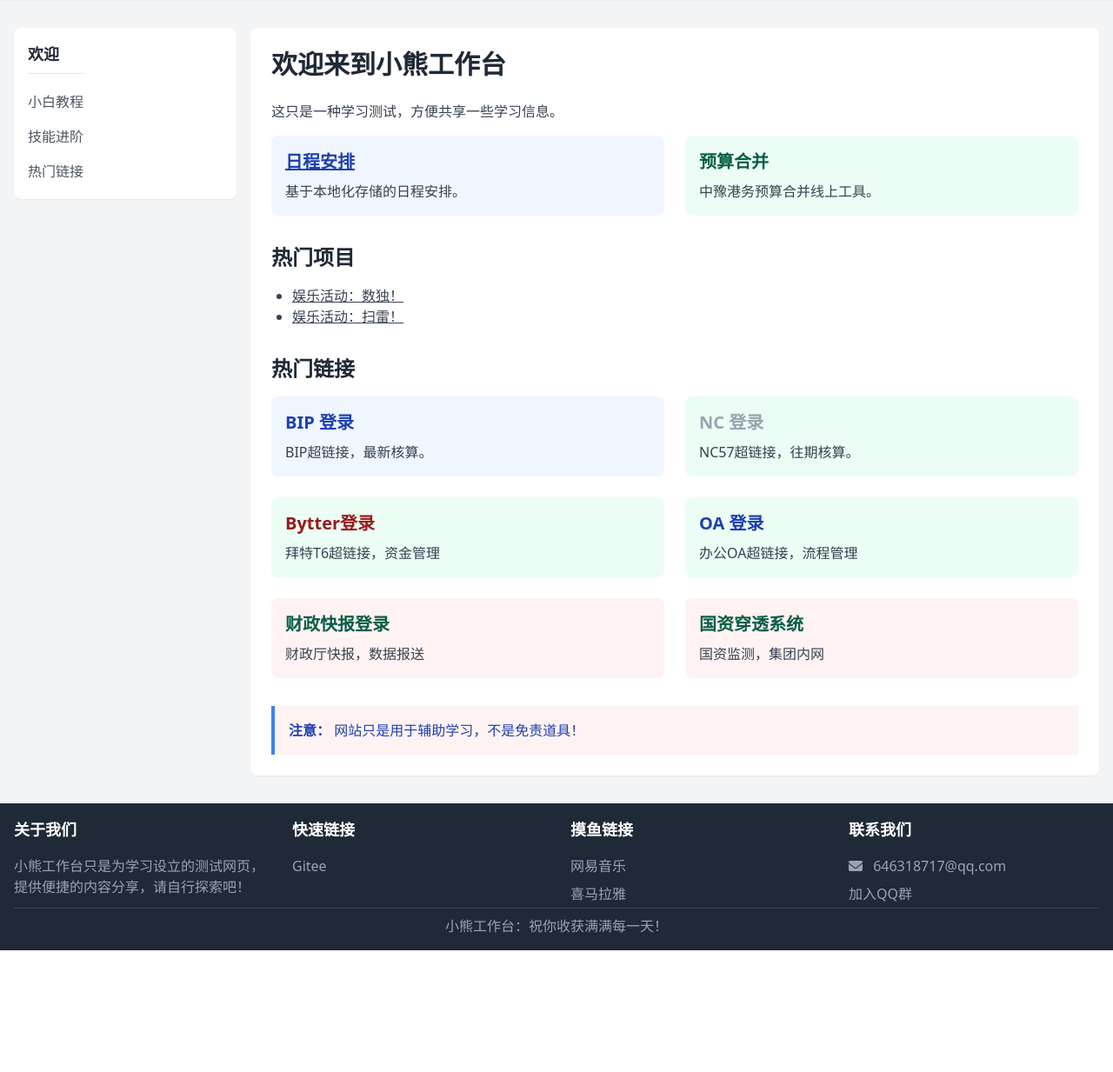
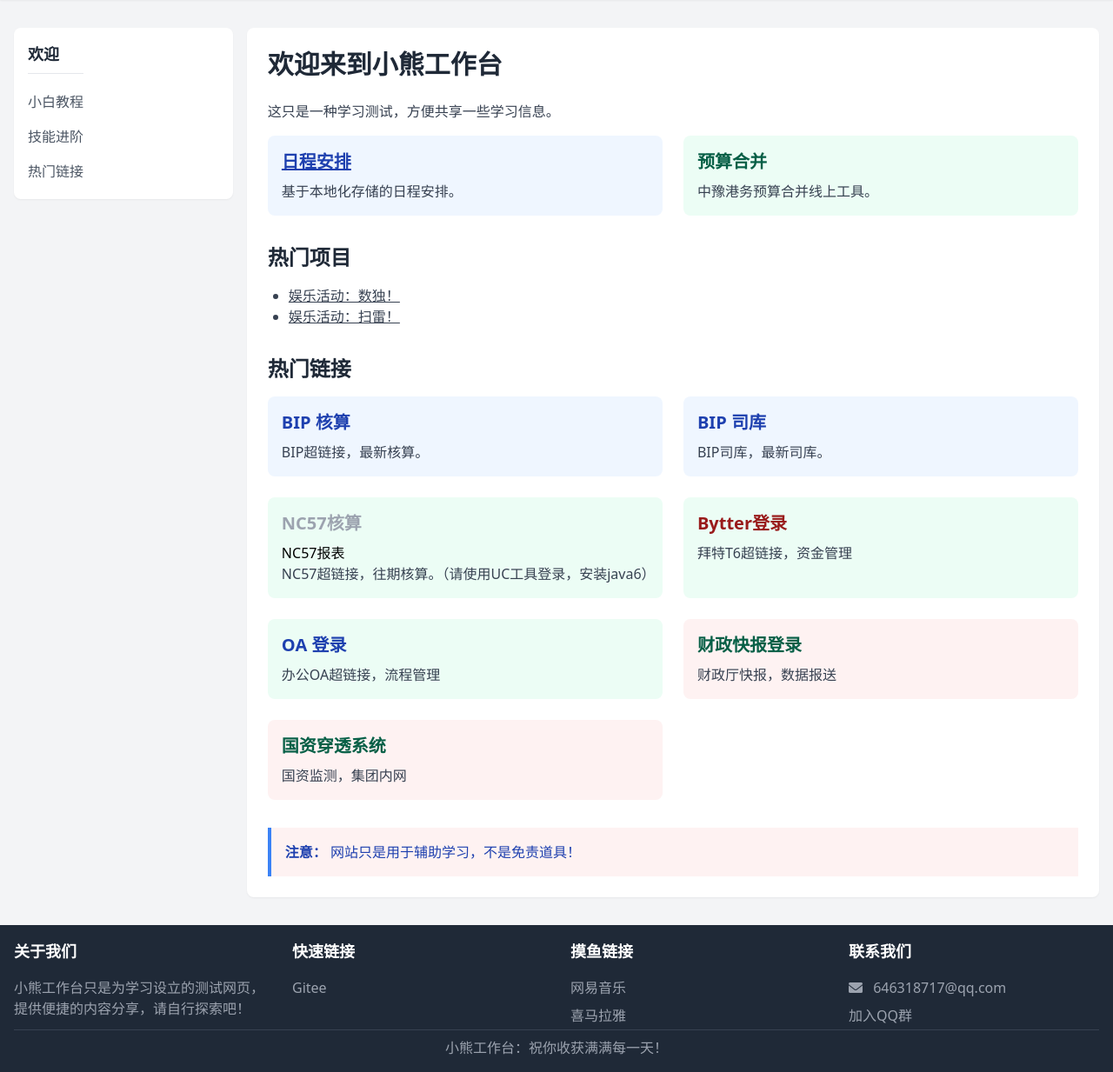
Before and after one commit to Dumogu/dumogu.github.io, a Flask app: template templates/new.html in a window 1280 px wide. Shown: the part 52-1285 px from the top of the page at 87% size. Before the commit the page ends 1145 px from the top, so only its background shows below. Run offline with Flask 3, Linux system fonts and the light colour scheme; the template is opened without the code that fills it, so the values that code supplies are empty.

Commit message:
Update new.html

```diff
--- a/templates/new.html
+++ b/templates/new.html
@@ -200,16 +200,26 @@
           <div class="grid grid-cols-1 md:grid-cols-2 gap-6 mb-8">
             <div class="bg-blue-50 p-4 rounded-lg">
               <h2 class="text-xl font-semibold text-blue-800 mb-2">
-                <a href="http://123.6.78.202:8088/" target="_blank">BIP 登录</a>
+                <a href="http://123.6.78.202:8088/" target="_blank">BIP 核算</a>
               </h2>
               <p class="text-gray-700">BIP超链接，最新核算。</p>
             </div>
 
+            <div class="bg-blue-50 p-4 rounded-lg">
+              <h2 class="text-xl font-semibold text-blue-800 mb-2">
+                <a href="https://yonbip.zygwjt.cn/" target="_blank">BIP 司库</a>
+              </h2>
+              <p class="text-gray-700">BIP司库，最新司库。</p>
+            </div>
+
             <div class="bg-green-50 p-4 rounded-lg">
               <h2 class="text-xl font-semibold text-gray-400 mb-2">
-                <a href="http://123.6.78.209:8088/" target="_blank">NC 登录</a>
+                <a href="http://123.6.78.204:8088/" target="_blank">NC57核算</a>
+
               </h2>
-              <p class="text-gray-700">NC57超链接，往期核算。</p>
+              <a href="http://123.6.78.204:8088/service/~iufo/com.ufida.web.action.ActionServlet?action=nc.ui.iufo.login.LoginAction"
+                target="_blank">NC57报表</a>
+              <p class="text-gray-700">NC57超链接，往期核算。（请使用UC工具登录，安装java6）</p>
             </div>
 
             <div class="bg-green-50 p-4 rounded-lg">
```
